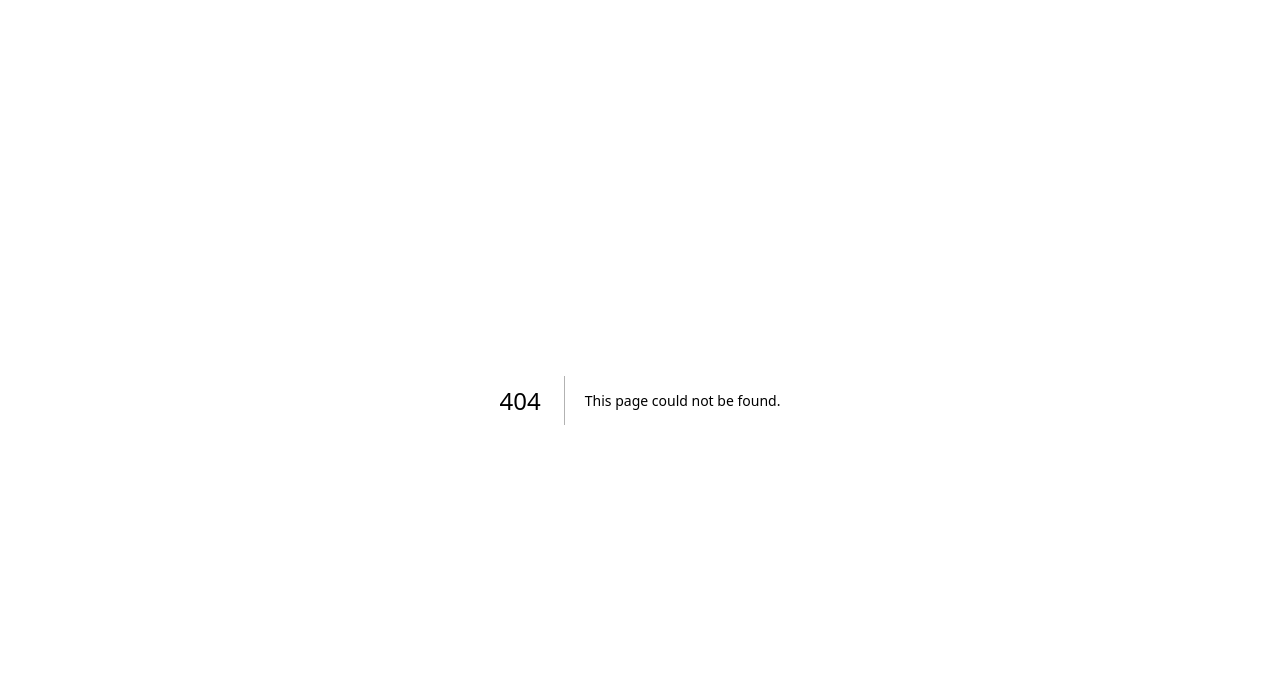
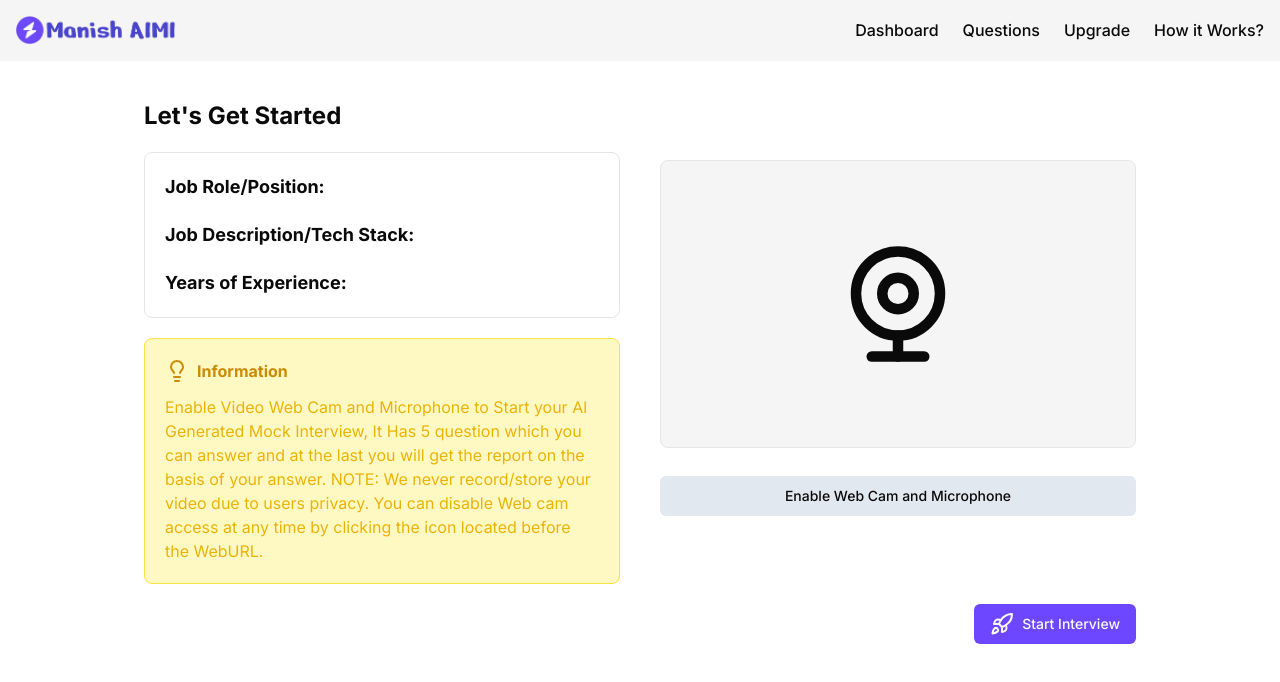
Before and after one commit to Manish-Syal123/AI-Mock-Interviewer, a Next.js app: page /dashboard/interview/1 in a window 1280 px wide. Before the commit this address had no page. Shown: the top 682 px of the page. Built offline with nearby package versions, Linux system fonts and the light colour scheme; no server answers; the database is empty.

Commit message:
Designed Interview Landing Page with WebCam access

```diff
--- a/app/dashboard/_components/AddNewInterview.jsx
+++ b/app/dashboard/_components/AddNewInterview.jsx
@@ -18,6 +18,7 @@ import { MOCKInterview } from "@/utils/schema";
 import { v4 as uuidv4 } from "uuid";
 import { useUser } from "@clerk/nextjs";
 import moment from "moment";
+import { useRouter } from "next/navigation";
 
 const AddNewInterview = () => {
   const [openDialog, setOpenDialog] = useState();
@@ -26,6 +27,7 @@ const AddNewInterview = () => {
   const [jobExperience, setJobExperience] = useState();
   const [loading, setLoading] = useState(false);
   const [jsonResponse, setJsonResponse] = useState([]);
+  const router = useRouter();
   const { user } = useUser();
 
   const onSubmit = async (event) => {
@@ -63,6 +65,7 @@ const AddNewInterview = () => {
 
           if (resp) {
             setOpenDialog(false);
+            router.push("/dashboard/interview/" + resp[0]?.mockId);
           }
         }
       } catch (error) {
--- /dev/null
+++ b/app/dashboard/interview/[interviewId]/page.jsx
@@ -0,0 +1,107 @@
+"use client";
+import { Button } from "@/components/ui/button";
+import { db } from "@/utils/db";
+import { MOCKInterview } from "@/utils/schema";
+import { eq } from "drizzle-orm";
+import { Lightbulb, Rocket, WebcamIcon } from "lucide-react";
+import React, { useEffect, useState } from "react";
+import Webcam from "react-webcam";
+
+const Interview = ({ params }) => {
+  const [interviewData, setInterviewData] = useState();
+  const [webCamEnable, setWebCamEnable] = useState(false);
+  useEffect(() => {
+    GetInterviewDetails();
+  }, []);
+
+  // Get Interview Details by mockId/Interview ID
+  const GetInterviewDetails = async () => {
+    try {
+      const result = await db
+        .select()
+        .from(MOCKInterview)
+        .where(eq(MOCKInterview.mockId, params.interviewId));
+
+      // console.log(result);
+      setInterviewData(result[0]);
+    } catch (error) {
+      console.error("Error Fetching UserInterview Details: ", error);
+    }
+  };
+  return (
+    <div className="my-10">
+      <h2 className="font-bold text-2xl">Let's Get Started</h2>
+
+      <div className="grid grid-cols-1 md:grid-cols-2 gap-10">
+        {/* Interview Details */}
+        <div className="flex flex-col my-5 gap-5">
+          <div className="flex flex-col p-5 rounded-lg border gap-5 overflow-hidden">
+            <h2 className="text-lg">
+              <strong>Job Role/Position:</strong>
+              {interviewData?.jobPosition}
+            </h2>
+            <h2 className="text-lg">
+              <strong>Job Description/Tech Stack:</strong>
+              {interviewData?.jobDescription}
+            </h2>
+            <h2 className="text-lg">
+              <strong>Years of Experience:</strong>
+              {interviewData?.jobExperience}
+            </h2>
+          </div>
+
+          {/* Instruction */}
+          <div className="p-5 border rounded-lg border-yellow-300 bg-yellow-100">
+            <h2 className="flex gap-2 items-center text-yellow-600">
+              <Lightbulb />
+              <strong>Information</strong>
+            </h2>
+            <h2 className="mt-3 text-yellow-500">
+              Enable Video Web Cam and Microphone to Start your Al Generated
+              Mock Interview, It Has 5 question which you can answer and at the
+              last you will get the report on the basis of your answer. NOTE: We
+              never record/store your video due to users privacy. You can
+              disable Web cam access at any time by clicking the icon located
+              before the WebURL.
+            </h2>
+          </div>
+        </div>
+
+        {/* WebCam section */}
+        <div>
+          {webCamEnable ? (
+            <Webcam
+              onUserMedia={() => setWebCamEnable(true)}
+              onUserMediaError={() => setWebCamEnable(false)}
+              mirrored={true}
+              style={{
+                height: 300,
+                width: 300,
+              }}
+            />
+          ) : (
+            <>
+              <WebcamIcon className="h-72 w-full my-7 p-20 bg-secondary rounded-lg border" />
+              <Button
+                variant="ghost"
+                onClick={() => setWebCamEnable(true)}
+                className="w-full bg-slate-200 hover:border-2 hover:border-primary"
+              >
+                Enable Web Cam and Microphone
+              </Button>
+            </>
+          )}
+        </div>
+      </div>
+      {/* Start Button */}
+      <div className="flex justify-end items-end">
+        <Button className="flex gap-2">
+          <Rocket />
+          Start Interview
+        </Button>
+      </div>
+    </div>
+  );
+};
+
+export default Interview;
--- a/package.json
+++ b/package.json
@@ -24,6 +24,7 @@
     "next": "14.2.4",
     "react": "^18.3.1",
     "react-dom": "^18.3.1",
+    "react-webcam": "^7.2.0",
     "tailwind-merge": "^2.4.0",
     "tailwindcss-animate": "^1.0.7",
     "uuid": "^10.0.0"
```
Also changed, not shown: 1 other file (tests, documents, lock files or other folders).
